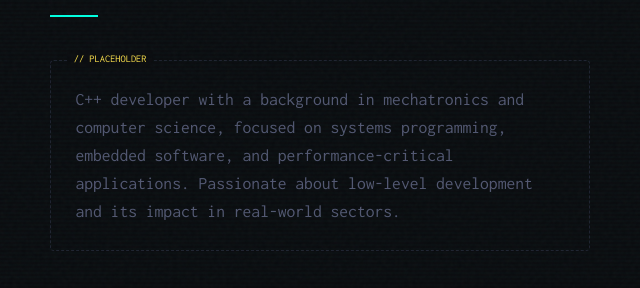
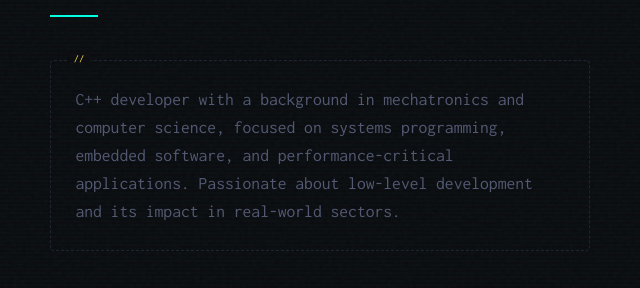
Before and after one commit to BartoliniBartlomiej/Portfolio, a plain HTML site: page index.html in a window 1280 px wide. Shown: the part 340-628 px from the top of the page, 52-692 px from the left. Drawn offline with nearby package versions, Linux system fonts and the light colour scheme.

```diff
--- a/index.html
+++ b/index.html
@@ -212,7 +212,7 @@
       margin-top: 1rem;
     }
     .placeholder::before {
-      content: '// PLACEHOLDER';
+      content: '//';
       position: absolute;
       top: -.6rem; left: 1rem;
       background: var(--bg);
```
